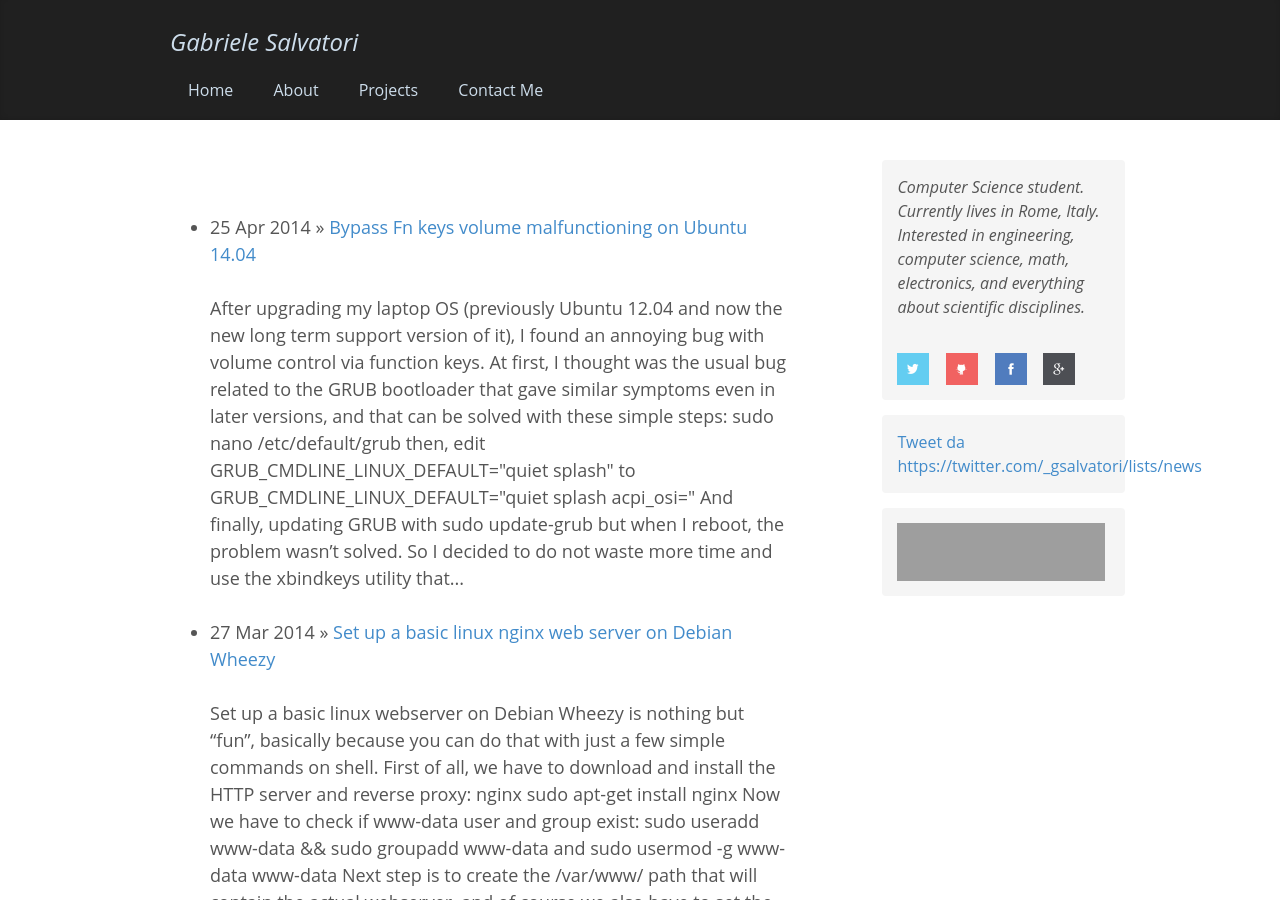
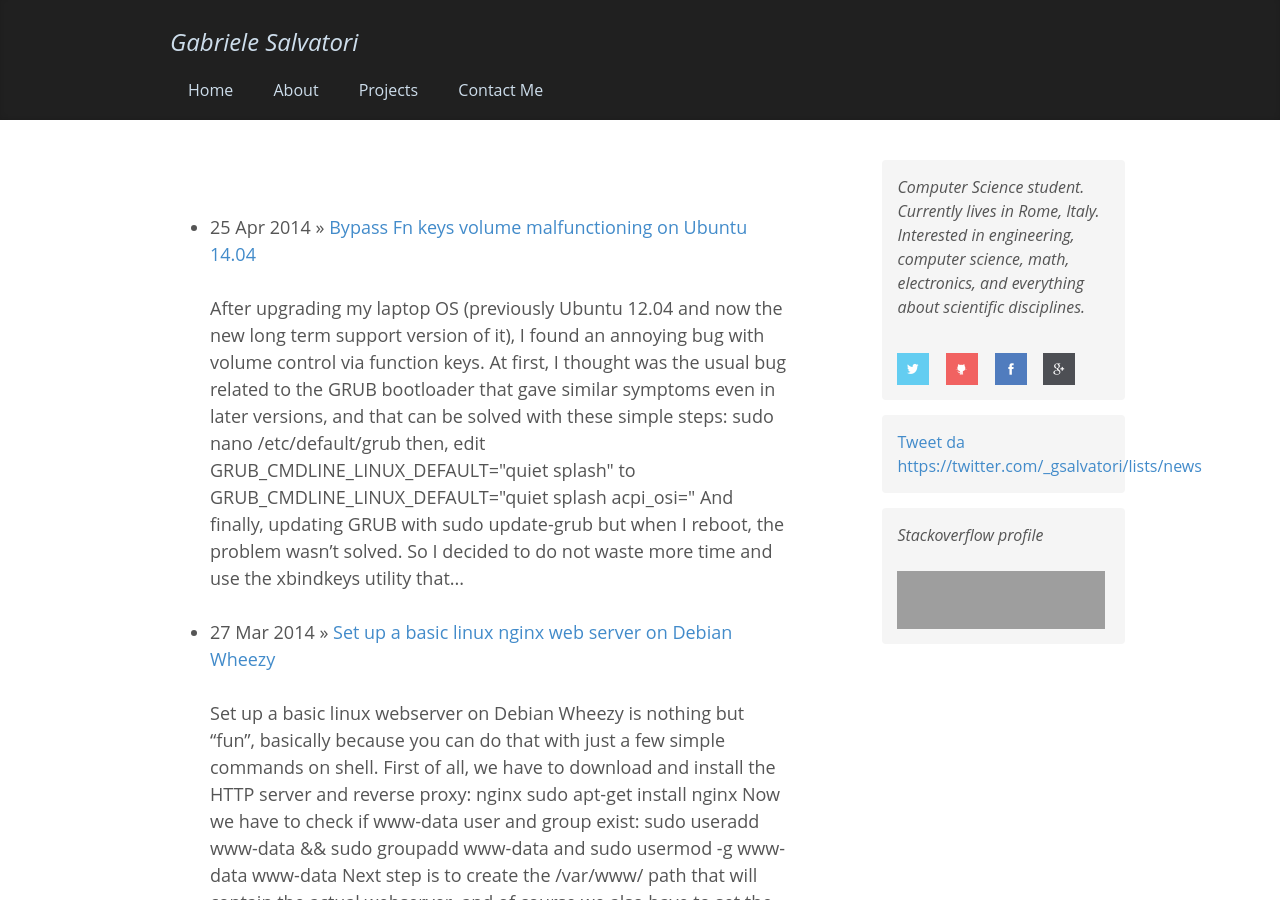
Before and after one commit to gsalvatori/salvatorigabriele.com, a Jekyll site: the page built from index.html, in a window 1280 px wide and 900 px high. Built offline with Jekyll 4.4.1, drawn with Linux system fonts in a browser that asks for light colours; nearby versions of some CDN libraries; library files that are not in the unit come from our copies; Markdown is read by kramdown in place of the engine named in the settings; comment, search, counter and statistics services are not loaded; grey boxes are pictures that could not be loaded.

Commit message:
Update home.html

```diff
--- a/_layouts/home.html
+++ b/_layouts/home.html
@@ -73,6 +73,7 @@
           </div>
 
           <div class="sidebar-module sidebar-module-inset">
+          <i>Stackoverflow profile</i><br><br>
             <a href="http://stackoverflow.com/users/1151755/gabriele-salvatori">
             <img src="http://stackoverflow.com/users/flair/1151755.png" width="208" height="58" alt="profile for Gabriele Salvatori at Stack Overflow, Q&amp;A for professional and enthusiast programmers" title="profile for Gabriele Salvatori at Stack Overflow, Q&amp;A for professional and enthusiast programmers">
             </a>
```
